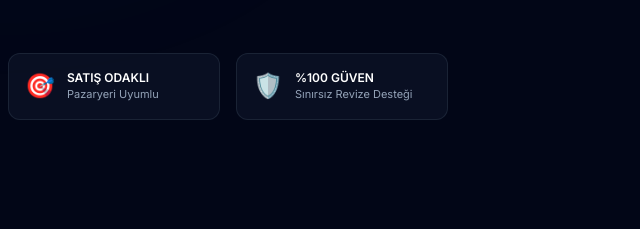
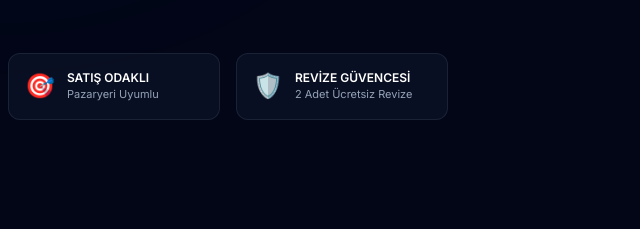
Before and after one commit to yilmazmagnetali-create/mayyds, a plain HTML site: page index.html in a window 1280 px wide. Shown: the part 571-800 px from the top of the page, 640-1280 px from the left. Drawn offline with nearby package versions, Linux system fonts and the light colour scheme.

Commit message:
Update index.html

```diff
--- a/index.html
+++ b/index.html
@@ -123,8 +123,8 @@
         <div class="bg-slate-900/60 border border-slate-800/80 p-4 rounded-xl flex items-center gap-3">
           <span class="text-2xl">🛡️</span>
           <div>
-            <h4 class="text-xs font-bold text-white uppercase">%100 Güven</h4>
-            <p class="text-[11px] text-slate-400">Sınırsız Revize Desteği</p>
+            <h4 class="text-xs font-bold text-white uppercase">Revize Güvencesi</h4>
+            <p class="text-[11px] text-slate-400">2 Adet Ücretsiz Revize</p>
           </div>
         </div>
       </div>
@@ -141,6 +141,7 @@
 
       <!-- 6 Image Grid -->
       <div class="grid grid-cols-1 sm:grid-cols-2 lg:grid-cols-3 gap-6">
+        <!-- Item 1 -->
         <div class="group relative rounded-2xl overflow-hidden bg-slate-900 border border-slate-800 shadow-xl aspect-square flex items-center justify-center p-4">
           <img src="./1.PNG" alt="MAYYDS Portföy 1" class="w-full h-full object-contain group-hover:scale-105 transition-transform duration-300">
           <div class="absolute inset-0 bg-gradient-to-t from-black/80 via-transparent to-transparent opacity-0 group-hover:opacity-100 transition-opacity p-6 flex flex-col justify-end">
@@ -149,6 +150,7 @@
           </div>
         </div>
 
+        <!-- Item 2 -->
         <div class="group relative rounded-2xl overflow-hidden bg-slate-900 border border-slate-800 shadow-xl aspect-square flex items-center justify-center p-4">
           <img src="./2.jpeg" alt="MAYYDS Portföy 2" class="w-full h-full object-contain group-hover:scale-105 transition-transform duration-300">
           <div class="absolute inset-0 bg-gradient-to-t from-black/80 via-transparent to-transparent opacity-0 group-hover:opacity-100 transition-opacity p-6 flex flex-col justify-end">
@@ -157,6 +159,7 @@
           </div>
         </div>
 
+        <!-- Item 3 -->
         <div class="group relative rounded-2xl overflow-hidden bg-slate-900 border border-slate-800 shadow-xl aspect-square flex items-center justify-center p-4">
           <img src="./a.jpeg" alt="MAYYDS Portföy 3" class="w-full h-full object-contain group-hover:scale-105 transition-transform duration-300">
           <div class="absolute inset-0 bg-gradient-to-t from-black/80 via-transparent to-transparent opacity-0 group-hover:opacity-100 transition-opacity p-6 flex flex-col justify-end">
@@ -165,6 +168,7 @@
           </div>
         </div>
 
+        <!-- Item 4 -->
         <div class="group relative rounded-2xl overflow-hidden bg-slate-900 border border-slate-800 shadow-xl aspect-square flex items-center justify-center p-4">
           <img src="./s.jpeg" alt="MAYYDS Portföy 4" class="w-full h-full object-contain group-hover:scale-105 transition-transform duration-300">
           <div class="absolute inset-0 bg-gradient-to-t from-black/80 via-transparent to-transparent opacity-0 group-hover:opacity-100 transition-opacity p-6 flex flex-col justify-end">
@@ -173,14 +177,16 @@
           </div>
         </div>
 
+        <!-- Item 5 -->
         <div class="group relative rounded-2xl overflow-hidden bg-slate-900 border border-slate-800 shadow-xl aspect-square flex items-center justify-center p-4">
           <img src="./5.jpeg" alt="MAYYDS Portföy 5" class="w-full h-full object-contain group-hover:scale-105 transition-transform duration-300">
-          <div class="absolute inset-0 bg-gradient-to-t from-black/80 border border-slate-800 opacity-0 group-hover:opacity-100 transition-opacity p-6 flex flex-col justify-end">
+          <div class="absolute inset-0 bg-gradient-to-t from-black/80 via-transparent to-transparent opacity-0 group-hover:opacity-100 transition-opacity p-6 flex flex-col justify-end">
             <span class="text-xs font-bold text-brand-lightBlue uppercase tracking-wider">E-Ticaret Vitrini</span>
             <h4 class="text-white font-heading font-bold text-lg">Işık & Gölge Optimizasyonu</h4>
           </div>
         </div>
 
+        <!-- Item 6 -->
         <div class="group relative rounded-2xl overflow-hidden bg-slate-900 border border-slate-800 shadow-xl aspect-square flex items-center justify-center p-4">
           <img src="./d.jpeg" alt="MAYYDS Portföy 6" class="w-full h-full object-contain group-hover:scale-105 transition-transform duration-300">
           <div class="absolute inset-0 bg-gradient-to-t from-black/80 via-transparent to-transparent opacity-0 group-hover:opacity-100 transition-opacity p-6 flex flex-col justify-end">
@@ -344,7 +350,7 @@
           Revize hakkımız var mı?
           <span class="transition group-open:rotate-180">▾</span>
         </summary>
-        <p class="text-slate-400 text-sm mt-3">Evet, teslim edilen çalışmalarda istediğiniz düzeltmeleri müşteri memnuniyeti sağlanana kadar uyguluyoruz.</p>
+        <p class="text-slate-400 text-sm mt-3">Evet! Teslim edilen her görsel için <strong class="text-white">2 adet ücretsiz revize hakkı</strong> sunuyoruz. Renk tonu, ışık, dekupe veya detaylandırma gibi tüm taleplerinizi tam memnuniyet sağlanana kadar hızla uyguluyoruz.</p>
       </details>
     </div>
   </section>
```
